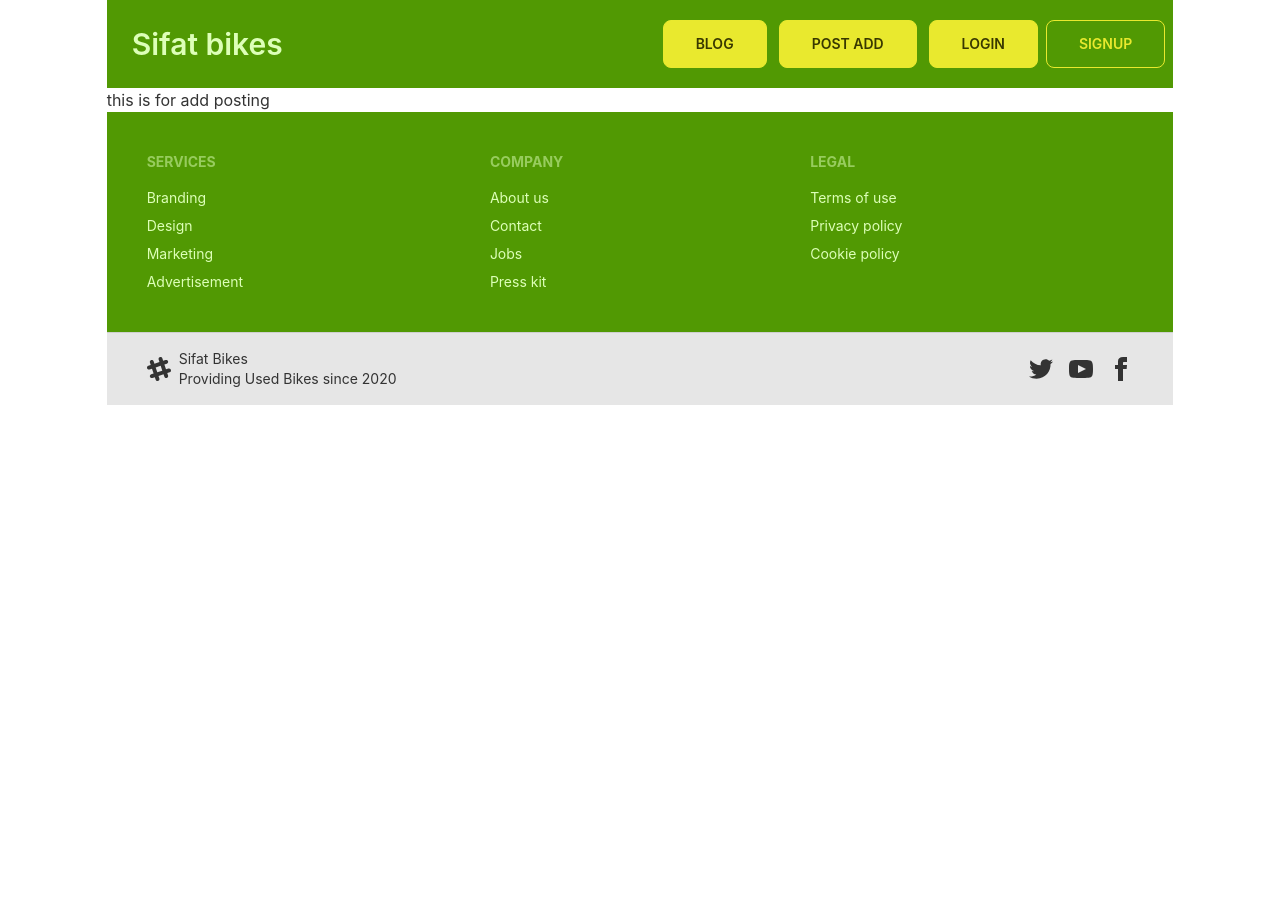
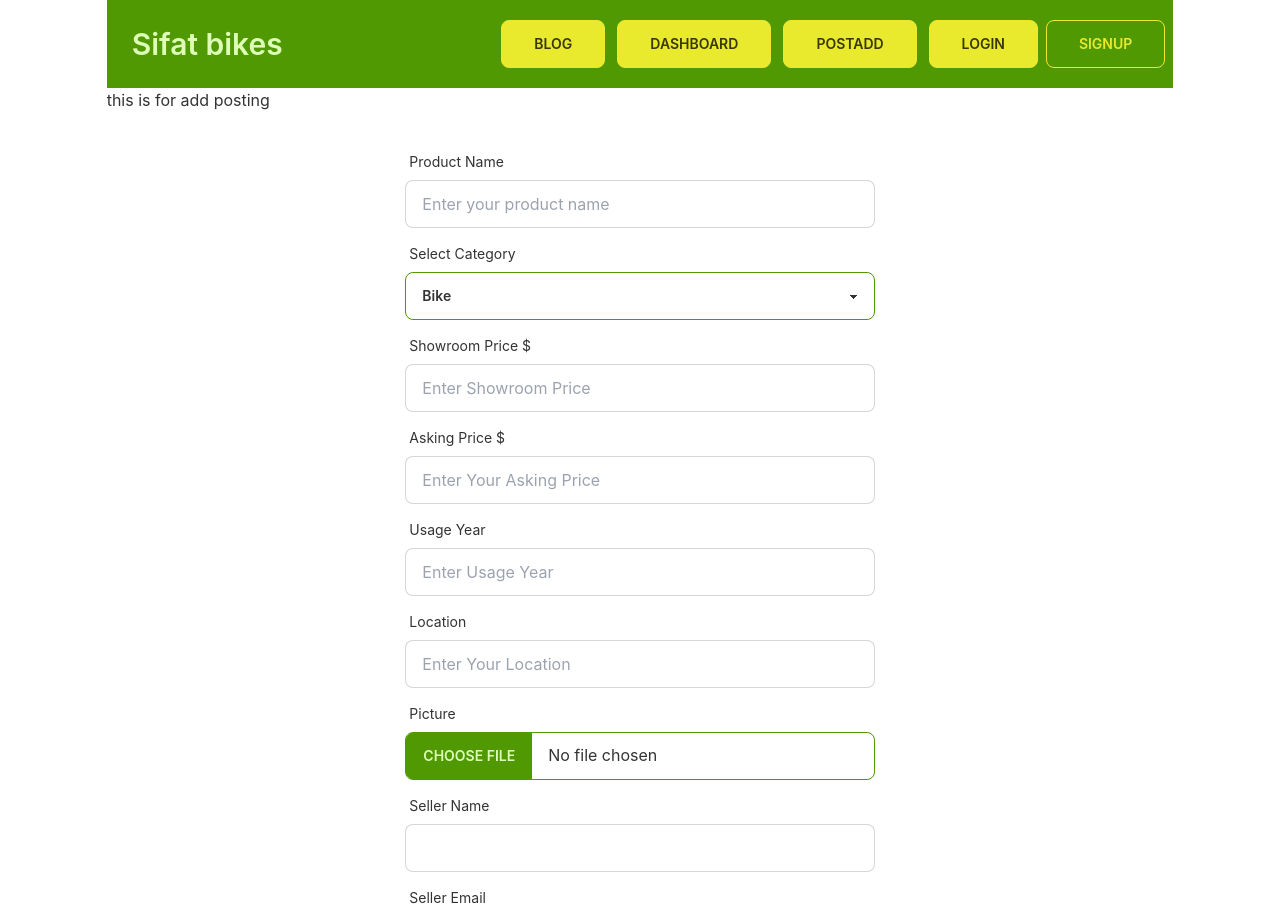
Before and after one commit to Sifat-Khan-cr/Bike-resale-client, a React (Create React App) app: page /postadd in a window 1280 px wide. Shown: the top 915 px of the page. Before the commit the page ends 800 px from the top, so only its background shows below. Built offline with nearby package versions, Linux system fonts and the light colour scheme; no server answers.

Commit message:
add product done

```diff
--- /dev/null
+++ b/src/Pages/Dashboard/DashBorad.js
@@ -0,0 +1,11 @@
+import React from 'react';
+
+const DashBorad = () => {
+    return (
+        <div>
+            <h1>this is for DashBorad</h1>
+        </div>
+    );
+};
+
+export default DashBorad;
--- a/src/Pages/PostAdd/PostAdd.js
+++ b/src/Pages/PostAdd/PostAdd.js
@@ -1,9 +1,143 @@
-import React from 'react';
+import React, { useContext, useState } from 'react';
+import { json } from 'react-router-dom';
+import { AuthContext } from '../../Context/AuthProvider/AuthProvider';
 
 const PostAdd = () => {
+    const date = new Date();
+    const { user } = useContext(AuthContext);
+    const handleSignUp = event => {
+        event.preventDefault();
+        const form = event.target;
+        const name = form.name.value;
+        const email = form.email.value;
+        const location = form.location.value;
+        const productName = form.productName.value;
+        const newPrice = form.newPrice.value;
+        const askingPrice = form.askingPrice.value;
+        const usageYear = form.usageYear.value;
+        const postDate = date.getDate() + "/" + (date.getMonth() + 1) + "/" + date.getFullYear();
+
+        let category = "";
+        // console.log(form.category.value);
+        if (form.category.value === "Bike") {
+            category = "01";
+        } else if (form.category.value === "E-Bike") {
+            category = "02";
+        } else {
+            category = "03";
+
+        }
+        const picture = form.picture.files[0];
+        const formData = new FormData();
+        formData.append('image', picture);
+        const url = `https://api.imgbb.com/1/upload?key=2e1633570690000198d934cfa16d3520`;
+        fetch(url, {
+            method: 'post',
+            body: formData,
+        })
+            .then(res => res.json())
+            .then(data => {
+                const productData = { productName: productName, category: category, location: location, newPrice: newPrice, askingPrice: askingPrice, usageYear: usageYear, sellerName: name, sellerEmail: email, productPhoto: data.data.display_url, advertized: false, sellerVerified: false, postDate: postDate };
+                form.reset();
+                // console.log(productData)
+                fetch("http://localhost:5000/products", {
+                    method: 'POST',
+                    headers: {
+                        'content-type': 'application/json'
+                    },
+                    body: JSON.stringify(productData)
+                })
+                    .then(res => res.json())
+                    .then(data => {
+                        console.log(data)
+                    })
+
+
+            })
+
+
+
+
+
+
+
+    }
     return (
         <div>
             <h1>this is for add posting</h1>
+            <form onSubmit={handleSignUp} className="card-body w-6/12 mx-auto">
+                <div className="form-control">
+                    <label className="label">
+                        <span className="label-text">Product Name</span>
+                    </label>
+                    <input type="text" name='productName' placeholder='Enter your product name' className="input input-bordered" />
+                </div>
+                <div className="form-control">
+                    <label className="label">
+                        <span className="label-text">Select Category</span>
+                    </label>
+                    <select name='category' className="select select-primary w-full">
+                        <option disabled defaultValue={"Bike"}>Select Your Products category</option>
+                        <option>Bike</option>
+                        <option>E-Bike</option>
+                        <option>Scooter</option>
+                    </select>                </div>
+
+                <div className="form-control">
+                    <label className="label">
+                        <span className="label-text">Showroom Price $</span>
+                    </label>
+                    <input type="text" name='newPrice' placeholder='Enter Showroom Price' className="input input-bordered" />
+                </div>
+                <div className="form-control">
+                    <label className="label">
+                        <span className="label-text">Asking Price $</span>
+                    </label>
+                    <input type="text" name='askingPrice' placeholder='Enter Your Asking Price' className="input input-bordered" />
+                </div>
+                <div className="form-control">
+                    <label className="label">
+                        <span className="label-text">Usage Year</span>
+                    </label>
+                    <input type="text" name='usageYear' placeholder='Enter Usage Year' className="input input-bordered" />
+                </div>
+                <div className="form-control">
+                    <label className="label">
+                        <span className="label-text">Location</span>
+                    </label>
+                    <input type="text" name='location' placeholder='Enter Your Location' className="input input-bordered" />
+                </div>
+                <div className="form-control">
+                    <label className="label">
+                        <span className="label-text">Picture</span>
+                    </label>
+                    <input type="file" name='picture' className="file-input file-input-bordered file-input-primary w-full" />
+                </div>
+
+
+
+
+
+
+
+
+
+                <div className="form-control">
+                    <label className="label">
+                        <span className="label-text">Seller Name</span>
+                    </label>
+                    <input type="text" name='name' defaultValue={user?.displayName} className="input input-bordered" />
+                </div>
+                <div className="form-control">
+                    <label className="label">
+                        <span className="label-text">Seller Email</span>
+                    </label>
+                    <input type="text" name='email' defaultValue={user?.email} className="input input-bordered" readOnly />
+                </div>
+                <div className="form-control mt-6">
+                    <input className="btn btn-primary w-6/12 mx-auto" type="submit" value="Add Product" />
+                </div>
+            </form>
         </div>
     );
 };
--- /dev/null
+++ b/src/Pages/Shared/Error404/Error404.js
@@ -0,0 +1,13 @@
+import React from 'react';
+
+const Error404 = () => {
+    return (
+        <div>
+            {/* <h1 className='text-6xl text-center'>this is 404</h1> */}
+            <figure><img className='w-full' src="https://i.ibb.co/BygP1vs/68747470733a2f2f6572726174756d2d68746d6c2e6e65746c6966792e6170702f6c616e64696e672d6173736574732f696d.jpg" alt="Shoes" /></figure>
+
+        </div>
+    );
+};
+
+export default Error404;
--- a/src/Pages/Shared/Navbar/Navbar.js
+++ b/src/Pages/Shared/Navbar/Navbar.js
@@ -20,7 +20,8 @@ const Navbar = () => {
                 <div className="flex-none">
                     <ul className="menu menu-horizontal p-0">
                         <button className="btn  btn-secondary my-3 mr-3"><li><Link to={"/blog"}>Blog</Link></li></button>
-                        <button className="btn  btn-secondary my-3 mr-3"><li><Link to={"/postadd"}>Post Add</Link></li></button>
+                        <button className="btn  btn-secondary my-3 mr-3"><li><Link to={"/dashboard"}>Dashboard</Link></li></button>
+                        <button className="btn  btn-secondary my-3 mr-3"><li><Link to={"/postadd"}>PostAdd</Link></li></button>
                         {
 
                             user?.email ? <>
```
Also changed, not shown: src/Router/Router.js (+10 -0 lines), 1 other file (tests, documents, lock files or other folders).
